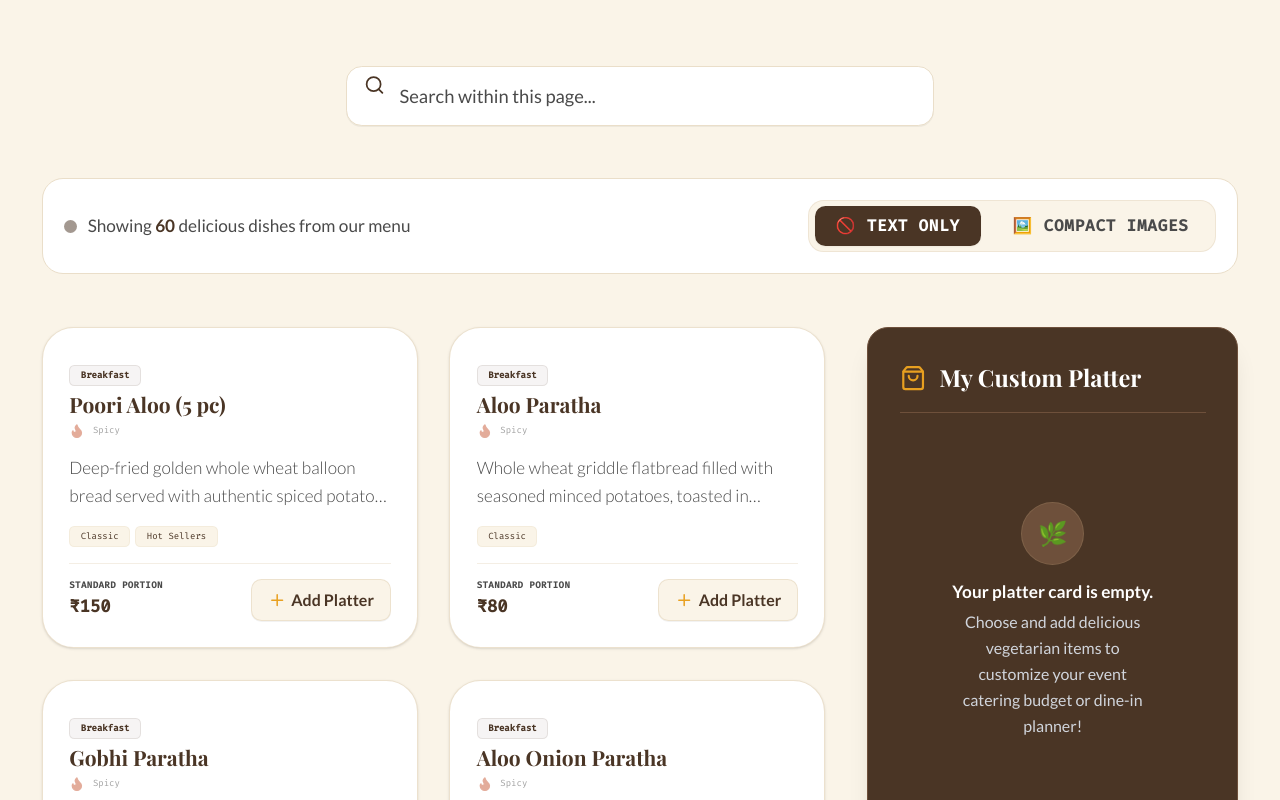
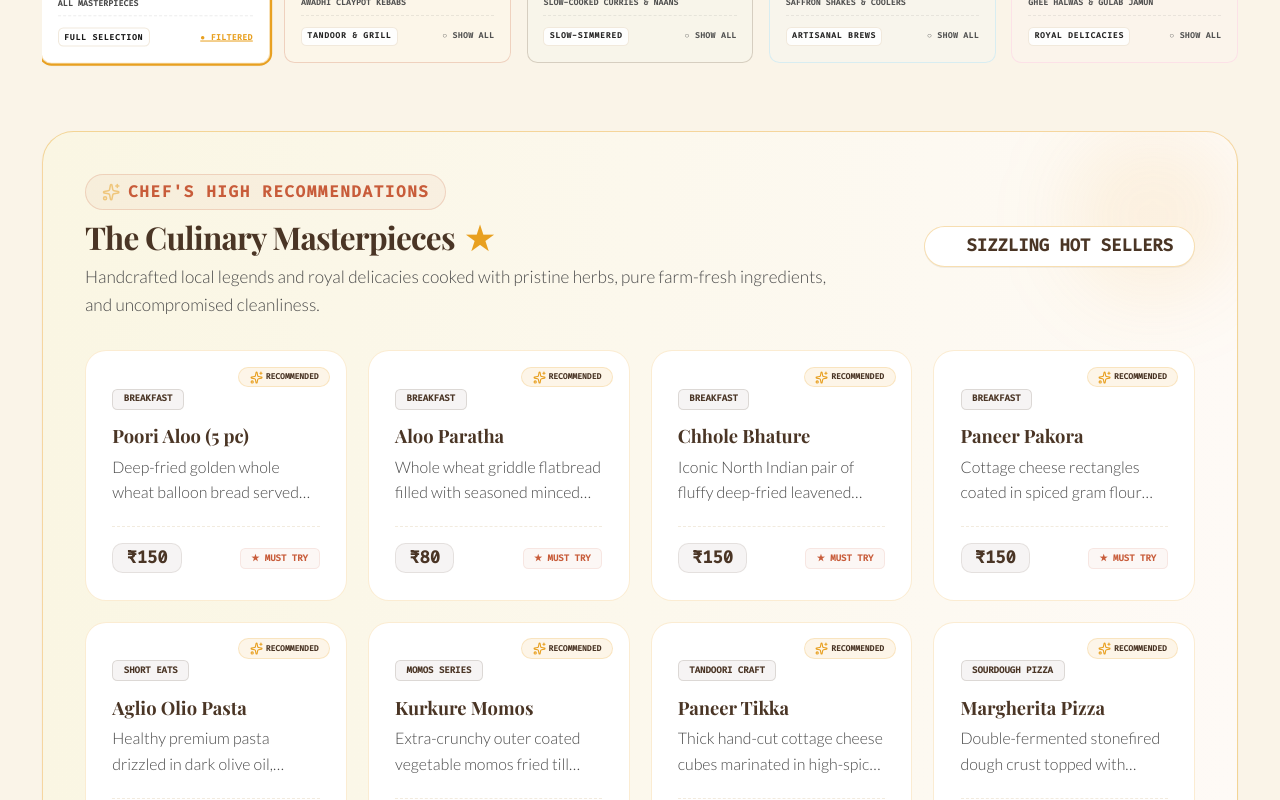
Before and after one commit to Allgaming796/The-Food-Story-Cafe-Restaurant, a React (Vite) app: page / in a window 1280 px wide. Shown: the part 2780-3580 px from the top of the page. Built offline with nearby package versions, Linux system fonts and the light colour scheme; a web font is replaced by a local one.

Commit message:
feat(menu,banquet): add chef specials and toggleable package details
- Implement chef specials filter in MenuSection
- Add expansion toggle for banquet package inclusions to improve UI readability

```diff
--- a/src/components/MenuSection.tsx
+++ b/src/components/MenuSection.tsx
@@ -1,6 +1,6 @@
 import React, { useState, useMemo, useEffect } from "react";
 import { motion, AnimatePresence } from "motion/react";
-import { Search, Flame, Sparkles, Plus, Minus, ShoppingBag, ArrowRight, HeartCrack, HelpCircle, Share2, Check, Sparkle, ChevronDown, ChevronUp } from "lucide-react";
+import { Search, Flame, Sparkles, Plus, Minus, ShoppingBag, ArrowRight, HeartCrack, HelpCircle, Share2, Check, Sparkle, ChevronDown, ChevronUp, Leaf } from "lucide-react";
 import { MenuItem } from "../types";
 
 export const getDishImage = (item: MenuItem): string => {
@@ -710,6 +710,16 @@ export function MenuSection({}: MenuSectionProps) {
   const [searchQuery, setSearchQuery] = useState("");
   const [cart, setCart] = useState<{ [id: string]: number }>({});
   const [itemSizes, setItemSizes] = useState<{ [id: string]: "small" | "medium" | "large" }>({});
+
+  const chefSpecials = useMemo(() => {
+    return RAW_MENU.filter((item) => {
+      const isS = item.tags.some(tag => {
+        const t = tag.toLowerCase();
+        return t.includes("legendary") || t.includes("signature") || t.includes("special") || t.includes("hot") || t.includes("classic");
+      }) || item.id === "bf1" || item.id === "bf6" || item.id === "se6" || item.id === "m1" || item.id === "m2" || item.id === "d1";
+      return isS;
+    }).slice(0, 8);
+  }, []);
 
   // Dine-in sync states
   const [dineInInfo, setDineInInfo] = useState<{
@@ -987,6 +997,29 @@ export function MenuSection({}: MenuSectionProps) {
           </p>
         </div>
 
+        {/* Prominent Search Bar at the Top */}
+        <div className="max-w-xl mx-auto w-full relative -mt-7 z-20 px-4 sm:px-0">
+          <div className="relative shadow-md rounded-2xl overflow-hidden border border-gold-brand/40 bg-white">
+            <Search className="absolute left-4 top-1/2 -translate-y-1/2 w-5 h-5 text-emerald-brand" />
+            <input
+              type="text"
+              placeholder="Search for paneer, biryani, pizzas, desserts..."
+              value={searchQuery}
+              onChange={(e) => setSearchQuery(e.target.value)}
+              className="w-full pl-12 pr-12 py-4 text-sm font-semibold bg-white text-charcoal-dark placeholder-charcoal-mid outline-none focus:ring-2 focus:ring-emerald-brand transition-all"
+            />
+            {searchQuery && (
+              <button
+                onClick={() => setSearchQuery("")}
+                className="absolute right-4 top-1/2 -translate-y-1/2 w-6 h-6 flex items-center justify-center text-[#C85C3A] hover:bg-neutral-100 rounded-full transition cursor-pointer text-xs font-bold"
+                title="Clear Search"
+              >
+                ✕
+              </button>
+            )}
+          </div>
+        </div>
+
         {/* NEW FEATURE: "Match My Craving" recommendation engine */}
         <div className="bg-white rounded-2xl border border-ivory-dark p-6 shadow-sm overflow-hidden text-left relative">
           <div className="absolute right-4 top-4 opacity-5 pointer-events-none select-none">
@@ -1171,16 +1204,74 @@ export function MenuSection({}: MenuSectionProps) {
           </div>
         </div>
 
-        {/* Dashboard Search Field below Chapters */}
-        <div className="max-w-md mx-auto relative pt-4">
-          <Search className="absolute left-3.5 top-1/2 -translate-y-1/2 w-4 h-4 text-emerald-brand z-10" />
-          <input
-            type="text"
-            placeholder="Search within this page..."
-            value={searchQuery}
-            onChange={(e) => setSearchQuery(e.target.value)}
-            className="w-full pl-10 pr-4 py-3 rounded-xl border border-ivory-dark focus:outline-none focus:ring-2 focus:ring-gold-brand text-sm bg-white text-charcoal-dark placeholder-charcoal-mid shadow-2xs"
-          />
+
+
+        {/* Chef's Specials Showcase */}
+        <div className="bg-gradient-to-r from-[#FAF6E3] to-[#FEFAF6] rounded-3xl border border-gold-brand/40 p-6 md:p-8 space-y-6 text-left relative overflow-hidden shadow-xs">
+          <div className="absolute top-0 right-0 w-32 h-32 bg-gold-brand/10 rounded-full blur-2xl pointer-events-none" />
+
+          <div className="flex flex-col sm:flex-row sm:items-center justify-between gap-4 relative z-10">
+            <div className="space-y-1">
+              <span className="inline-flex items-center gap-1.5 text-[10px] font-mono font-bold uppercase tracking-widest text-[#C85C3A] bg-[#C85C3A]/5 px-3 py-1 rounded-full border border-[#C85C3A]/20">
+                <Sparkles className="w-3.5 h-3.5 text-gold-brand animate-pulse" /> Chef's High Recommendations
+              </span>
+              <h3 className="font-serif text-2xl font-bold text-emerald-brand tracking-tight flex items-center gap-2">
+                <span>The Culinary Masterpieces</span>
+                <span className="text-gold-brand">★</span>
+              </h3>
+              <p className="text-xs text-charcoal-mid max-w-xl font-sans font-light leading-relaxed">
+                Handcrafted local legends and royal delicacies cooked with pristine herbs, pure farm-fresh ingredients, and uncompromised cleanliness.
+              </p>
+            </div>
+
+            <div className="flex items-center gap-2 text-xs font-mono font-bold text-emerald-brand uppercase bg-white border border-gold-brand/35 px-4 py-1.5 rounded-full shadow-2xs">
+              <span className="w-2 h-2 rounded-full bg-[#C85C3A] animate-ping" />
+              <span>Sizzling Hot Sellers</span>
+            </div>
+          </div>
+
+          <div className="grid grid-cols-1 sm:grid-cols-2 lg:grid-cols-4 gap-4 relative z-10">
+            {chefSpecials.map((item) => {
+              const itemTag = item.tags[0] || "Signature";
+              return (
+                <motion.div
+                  whileHover={{ y: -4, scale: 1.01 }}
+                  key={`special-${item.id}`}
+                  className="bg-white rounded-2xl p-5 border border-gold-brand/20 shadow-3xs hover:shadow-xs relative overflow-hidden flex flex-col justify-between transition-all"
+                >
+                  <div className="absolute top-3 right-3">
+                    <span className="bg-gold-brand/10 text-emerald-brand text-[8px] font-mono font-bold uppercase px-2 py-0.5 rounded-full flex items-center gap-0.5 border border-gold-brand/20">
+                      <Sparkles className="w-2.5 h-2.5 text-gold-brand" /> Recommended
+                    </span>
+                  </div>
+
+                  <div className="space-y-3 flex-1">
+                    <span className="inline-block text-[9px] font-mono font-bold uppercase bg-emerald-brand/5 border border-emerald-brand/15 text-emerald-brand px-2 py-0.5 rounded">
+                      {itemTag}
+                    </span>
+
+                    <div className="space-y-1">
+                      <h4 className="font-serif text-sm font-bold text-emerald-brand group-hover:text-gold-brand transition leading-tight">
+                        {item.name}
+                      </h4>
+                      <p className="text-[11px] font-sans font-light text-charcoal-mid line-clamp-2 leading-relaxed">
+                        {item.description}
+                      </p>
+                    </div>
+                  </div>
+
+                  <div className="flex items-center justify-between border-t border-dashed border-ivory-dark/60 mt-4 pt-3">
+                    <span className="font-mono text-xs font-extrabold text-emerald-brand bg-emerald-brand/5 px-2.5 py-0.5 rounded-lg border border-emerald-brand/10">
+                      ₹{item.price}
+                    </span>
+                    <span className="text-[9px] font-mono uppercase font-bold text-[#C85C3A] bg-[#C85C3A]/5 px-2 py-0.5 rounded border border-[#C85C3A]/10">
+                      ★ Must Try
+                    </span>
+                  </div>
+                </motion.div>
+              );
+            })}
+          </div>
         </div>
 
         {/* View Mode controls */}
@@ -1215,12 +1306,12 @@ export function MenuSection({}: MenuSectionProps) {
           </div>
         </div>
 
-        {/* Main Menu Grid / Split Layout with Interactive Platter Cart */}
-        <div className="grid grid-cols-1 lg:grid-cols-12 gap-8 items-start">
-
-          {/* Delicacy Cards Column */}
-          <div className="lg:col-span-8 flex flex-col gap-6">
-            <div className="grid grid-cols-1 sm:grid-cols-2 gap-6 text-left">
+        {/* Main Menu Grid Layout without Buying/Cart Column */}
+        <div className="w-full flex flex-col gap-8">
+
+          {/* Delicacy Cards full-width Grid wrapper */}
+          <div className="w-full flex flex-col gap-6">
+            <div className="grid grid-cols-1 sm:grid-cols-2 md:grid-cols-3 xl:grid-cols-4 gap-6 text-left">
               <AnimatePresence mode="popLayout">
                 {visibleItems.map((item) => {
                   const isPizza = item.name.toLowerCase().includes("pizza") || item.tags.includes("Sourdough Pizza") || item.id.startsWith("pz");
@@ -1229,8 +1320,6 @@ export function MenuSection({}: MenuSectionProps) {
                   const mediumPrice = Math.round(item.price * 0.75);
                   const largePrice = item.price;
                   const activePrice = size === "small" ? smallPrice : size === "medium" ? mediumPrice : largePrice;
-                  const cartKey = `${item.id}_${size}`;
-                  const quantityInPlatter = cart[cartKey] || 0;
 
                   return (
                     <motion.div
@@ -1238,9 +1327,10 @@ export function MenuSection({}: MenuSectionProps) {
                       initial={{ opacity: 0, y: 12 }}
                       animate={{ opacity: 1, y: 0 }}
                       exit={{ opacity: 0, scale: 0.95 }}
+                      whileHover={{ y: -6, transition: { duration: 0.2, ease: "easeOut" } }}
                       transition={{ duration: 0.3 }}
                       key={item.id}
-                      className="group relative bg-white rounded-3xl border border-ivory-dark/90 hover:border-gold-brand/60 overflow-hidden transition-all shadow-sm hover:shadow-md flex flex-col justify-between"
+                      className="group relative bg-white rounded-3xl border border-ivory-dark/90 hover:border-gold-brand/80 overflow-hidden transition-all shadow-xs hover:shadow-lg flex flex-col justify-between duration-300"
                     >
                       {/* Card Content block */}
                       <div className="p-5 flex flex-col justify-between flex-grow">
@@ -1248,11 +1338,18 @@ export function MenuSection({}: MenuSectionProps) {
                           <div className="flex gap-4 items-start justify-between">
                             <div className="space-y-1.5 flex-1">
                               {/* Corner Tag inline category bubble */}
-                              {item.tags && item.tags[0] && (
-                                <span className="inline-block bg-emerald-brand/5 text-[9px] font-mono font-bold px-2 py-0.5 rounded text-emerald-brand border border-emerald-brand/10 mb-1">
-                                  {item.tags[0]}
-                                </span>
-                              )}
+                              <div className="flex flex-wrap gap-2 items-center mb-1">
+                                {item.tags && item.tags[0] && (
+                                  <span className="inline-block bg-emerald-brand/5 text-[9px] font-mono font-bold px-2.5 py-0.5 rounded text-emerald-brand border border-emerald-brand/10">
+                                    {item.tags[0]}
+                                  </span>
+                                )}
+                                {chefSpecials.some((it) => it.id === item.id) && (
+                                  <span className="inline-flex items-center gap-0.5 bg-gold-brand/15 text-[#C85C3A] text-[9.5px] font-mono font-bold px-2 py-0.5 rounded border border-gold-brand/45 animate-pulse">
+                                    <Sparkles className="w-3 h-3 text-[#C85C3A]" /> Chef's Choice
+                                  </span>
+                                )}
+                              </div>
 
                               {/* Name & Spiciness indicators */}
                               <div className="space-y-1 font-sans">
@@ -1341,46 +1438,21 @@ export function MenuSection({}: MenuSectionProps) {
                           )}
                         </div>
 
-                        {/* bottom pricing & interactivity */}
+                        {/* bottom pricing */}
                         <div className="flex items-center justify-between pt-3 mt-3 border-t border-ivory-dark/50">
                           <div className="flex flex-col text-left">
                             <span className="text-[9px] font-bold tracking-wider font-mono text-charcoal-mid uppercase leading-none mb-1">
                               {isPizza ? (size === "small" ? "Small Pizza" : size === "medium" ? "Medium Pizza" : "Large Pizza") : "Standard Portion"}
                             </span>
-                            <span className="font-mono text-xs sm:text-sm font-bold text-emerald-brand">
+                            <span className="font-mono text-sm sm:text-base font-extrabold text-emerald-brand">
                               ₹{activePrice}
                             </span>
                           </div>
 
-                          {/* Add button with animation toggle states */}
-                          <div className="flex items-center gap-2 bg-ivory-brand border border-ivory-dark/80 rounded-lg p-0.5 shadow-2xs">
-                            {quantityInPlatter > 0 ? (
-                              <>
-                                <button
-                                  onClick={() => updateCartQuantity(item.id, size, -1)}
-                                  className="w-6 h-6 flex items-center justify-center rounded text-emerald-brand hover:bg-ivory-dark active:scale-90 transition cursor-pointer"
-                                >
-                                  <Minus className="w-3 h-3" />
-                                </button>
-                                <span className="font-mono text-xs text-emerald-brand font-bold px-1.5">
-                                  {quantityInPlatter}
-                                </span>
-                                <button
-                                  onClick={() => updateCartQuantity(item.id, size, 1)}
-                                  className="w-6 h-6 flex items-center justify-center rounded bg-emerald-brand text-gold-brand hover:bg-emerald-mid active:scale-90 transition cursor-pointer"
-                                >
-                                  <Plus className="w-3 h-3" />
-                                </button>
-                              </>
-                            ) : (
-                              <button
-                                onClick={() => updateCartQuantity(item.id, size, 1)}
-                                className="flex items-center justify-center gap-1 px-2.5 py-1 text-[11px] font-bold text-emerald-brand hover:bg-emerald-brand hover:text-gold-brand rounded transition-colors duration-200 cursor-pointer font-sans"
-                              >
-                                <Plus className="w-3.5 h-3.5 font-bold text-gold-brand" />
-                                <span>Add Platter</span>
-                              </button>
-                            )}
+                          {/* 100% pure veg fresh trusted delicacy */}
+                          <div className="flex items-center gap-1 bg-emerald-brand/5 border border-emerald-brand/10 text-emerald-brand px-2.5 py-1 rounded-xl text-[10px] font-mono uppercase tracking-wider font-bold">
+                            <Leaf className="w-3 h-3 text-emerald-brand" />
+                            <span>100% Veg</span>
                           </div>
                         </div>
                       </div>
@@ -1425,131 +1497,7 @@ export function MenuSection({}: MenuSectionProps) {
               </div>
             )}
           </div>
-
-          {/* Right Interactive Plate Panel (Cart) */}
-          <div className="lg:col-span-4 sticky top-24 bg-emerald-brand rounded-2xl border border-emerald-mid p-6 text-white shadow-xl space-y-5 text-left">
-            <div className="flex items-center justify-between border-b border-emerald-mid pb-3">
-              <div className="flex items-center gap-2.5">
-                <ShoppingBag className="w-5 h-5 text-gold-brand" />
-                <h3 className="font-serif text-lg font-bold text-white">
-                  My Custom Platter
-                </h3>
-              </div>
-              {cartList.length > 0 && (
-                <button
-                  onClick={clearCart}
-                  className="font-mono text-[10px] text-gray-300 hover:text-gold-light transition cursor-pointer uppercase font-bold"
-                >
-                  Clear All
-                </button>
-              )}
-            </div>
-
-            {cartList.length === 0 ? (
-              <div className="py-12 text-center space-y-3 font-sans">
-                <div className="w-12 h-12 rounded-full bg-emerald-mid flex items-center justify-center text-lg mx-auto border border-emerald-light/40">
-                  🌿
-                </div>
-                <div className="space-y-1">
-                  <p className="text-xs text-white font-bold">Your platter card is empty.</p>
-                  <p className="text-[11px] text-gray-300 max-w-[200px] mx-auto leading-relaxed">
-                    Choose and add delicious vegetarian items to customize your event catering budget or dine-in planner!
-                  </p>
-                </div>
-              </div>
-            ) : (
-              /* Loaded Cart List scrollbar */
-              <div className="space-y-4">
-                <div className="max-h-[260px] overflow-y-auto space-y-3 pr-1.5 scrollbar-thin">
-                  {cartList.map(({ item, size, price, quantity, key }) => (
-                    <motion.div
-                      layout
-                      initial={{ opacity: 0, x: 10 }}
-                      animate={{ opacity: 1, x: 0 }}
-                      key={key}
-                      className="flex items-center justify-between gap-3 text-sm bg-emerald-mid p-2.5 rounded-xl border border-emerald-light/30 text-white font-sans"
-                    >
-                      <div className="flex-grow min-w-0">
-                        <p className="font-bold text-white truncate text-xs">
-                          {item.name} <span className="text-[10.5px] text-gold-brand font-medium">({size === "small" ? ((item.tags.includes("Sourdough Pizza") || item.id.startsWith("pz")) ? "Medium" : "Small") : "Large"})</span>
-                        </p>
-                        <p className="text-[10px] text-gold-light font-mono font-semibold">
-                          ₹{price} × {quantity}
-                        </p>
-                      </div>
-                      <div className="flex items-center gap-1.5 bg-emerald-brand rounded-md border border-emerald-mid p-0.5 shrink-0">
-                        <button
-                          onClick={() => updateCartQuantity(item.id, size, -1)}
-                          className="w-5 h-5 flex items-center justify-center text-gray-300 hover:text-white rounded transition cursor-pointer"
-                        >
-                          <Minus className="w-3 h-3" />
-                        </button>
-                        <span className="font-mono text-xs font-bold text-white px-0.5">{quantity}</span>
-                        <button
-                          onClick={() => updateCartQuantity(item.id, size, 1)}
-                          className="w-5 h-5 flex items-center justify-center text-gray-300 hover:text-white rounded transition cursor-pointer"
-                        >
-                          <Plus className="w-3 h-3" />
-                        </button>
-                      </div>
-                    </motion.div>
-                  ))}
-                </div>
-
-                {/* Live Seated Dine-In Status */}
-                {dineInInfo && (
-                  <div className="bg-emerald-dark/30 border border-gold-brand/40 rounded-xl p-3 flex items-start gap-2.5 text-left animate-fade-in">
-                    <span className="text-sm">📍</span>
-                    <div className="space-y-0.5">
-                      <p className="text-[9px] font-bold tracking-widest font-mono text-gold-light uppercase leading-none">
-                        Dine-In Seated Location
-                      </p>
-                      <p className="text-xs text-white font-serif font-bold">
-                        Table {dineInInfo.tableNumber} • {dineInInfo.hallNumber}
-                      </p>
-                      <p className="text-[9px] text-gray-300 leading-tight">
-                        Your table information is linked and will be automatically submitted with your order!
-                      </p>
-                    </div>
-                  </div>
-                )}
-
-                {/* Subtotal summary counts */}
-                <div className="bg-emerald-mid p-4 rounded-xl border border-emerald-light/30 space-y-2 font-sans">
-                  <div className="flex justify-between text-xs text-gray-200">
-                    <span>Items Selected:</span>
-                    <span className="font-mono text-gold-light font-bold">
-                      {cartList.reduce((sum, e) => sum + e.quantity, 0)}
-                    </span>
-                  </div>
-                  <div className="flex justify-between text-sm font-medium border-t border-emerald-brand pt-2">
-                    <span className="text-gray-100">{dineInInfo ? "Table Order Total:" : "Catering Estimate:"}</span>
-                    <span className="font-mono text-gold-brand text-base font-bold">
-                      ₹{cartTotal}
-                    </span>
-                  </div>
-                </div>
-
-                {/* Combined action rows (Send on WhatsApp) */}
-                <div className="space-y-2">
-                  <button
-                    onClick={handleShareOnWhatsApp}
-                    className="w-full flex items-center justify-center gap-2 bg-[#25D366] hover:bg-[#1ebe5c] text-white transition duration-300 py-3.5 rounded-xl font-bold text-xs select-none cursor-pointer uppercase tracking-wider shadow-md shadow-green-600/10"
-                  >
-                    <Share2 className="w-4 h-4 shrink-0" />
-                    <span>{dineInInfo ? "Confirm & Send Order to Table" : "Send Platter to WhatsApp"}</span>
-                  </button>
-                </div>
-
-                <p className="text-[9.5px] text-gray-300 text-center leading-relaxed font-mono">
-                  {dineInInfo
-                    ? `Confirm your table order instantly with our kitchen on WhatsApp directly from Table ${dineInInfo.tableNumber} in ${dineInInfo.hallNumber}!`
-                    : "Share this custom platter combination instantly with our kitchen to confirm details, spice preferences, or customize your dining table!"
-                  }
-                </p>
-              </div>
-            )}
-          </div>
+          {/* Cart is removed to facilitate a standard text/pricing only browsing-focused layout */}
         </div>
       </div>
     </section>
```
Also changed, not shown: src/components/BanquetPlanner.tsx (+28 -7 lines).
